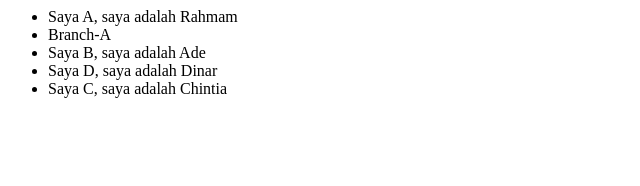
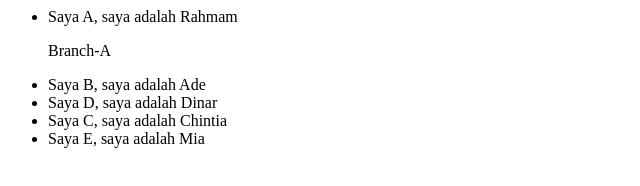
Before and after one commit to alpha241412/project1, a plain HTML site: page index.html in a window 1280 px wide. Shown: the whole page, without its empty margins (0-640 px from the left). Drawn offline with Linux system fonts and the light colour scheme.

Commit message:
Update index.html di Branch-A

```diff
--- a/index.html
+++ b/index.html
@@ -3,10 +3,11 @@
     <body>
         <ul>
             <li>Saya A, saya adalah Rahmam</li>
-            <li>Branch-A</li>
+            <p>Branch-A</p>
             <li>Saya B, saya adalah Ade</li>
             <li>Saya D, saya adalah Dinar</li>
             <li>Saya C, saya adalah Chintia</li>
+            <li>Saya E, saya adalah Mia</li>
         </ul>
     </body>
 </html>
```
